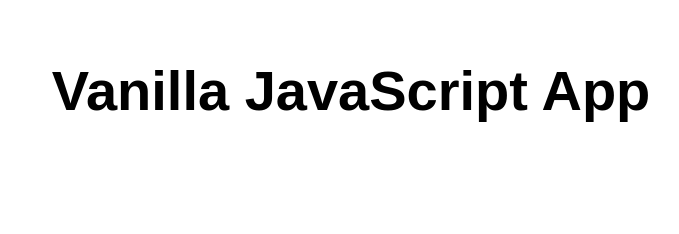
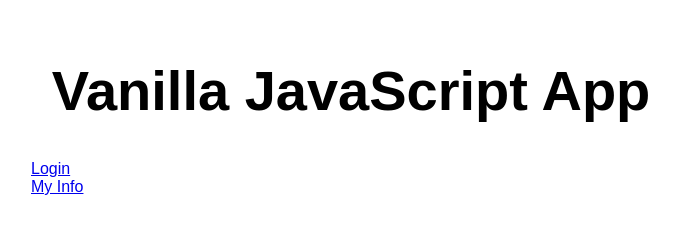
Before and after one commit to kakazul/my-first-static-web-app, a plain HTML site: page src/index.html in a window 1280 px wide. Shown: the whole page, without its empty margins (289-968 px from the left). Drawn offline with Linux system fonts and the light colour scheme.

Commit message:
Update index.html

```diff
--- a/src/index.html
+++ b/src/index.html
@@ -11,6 +11,12 @@
 <body>
   <main>
     <h1>Vanilla JavaScript App</h1>
+    <div>
+      <a href="/.auth/login/b2c">Login</a>
+    </div>
+    <div>
+      <a href="/.auth/me">My Info</a>
+    </div>
   </main>
 </body>
 
```
